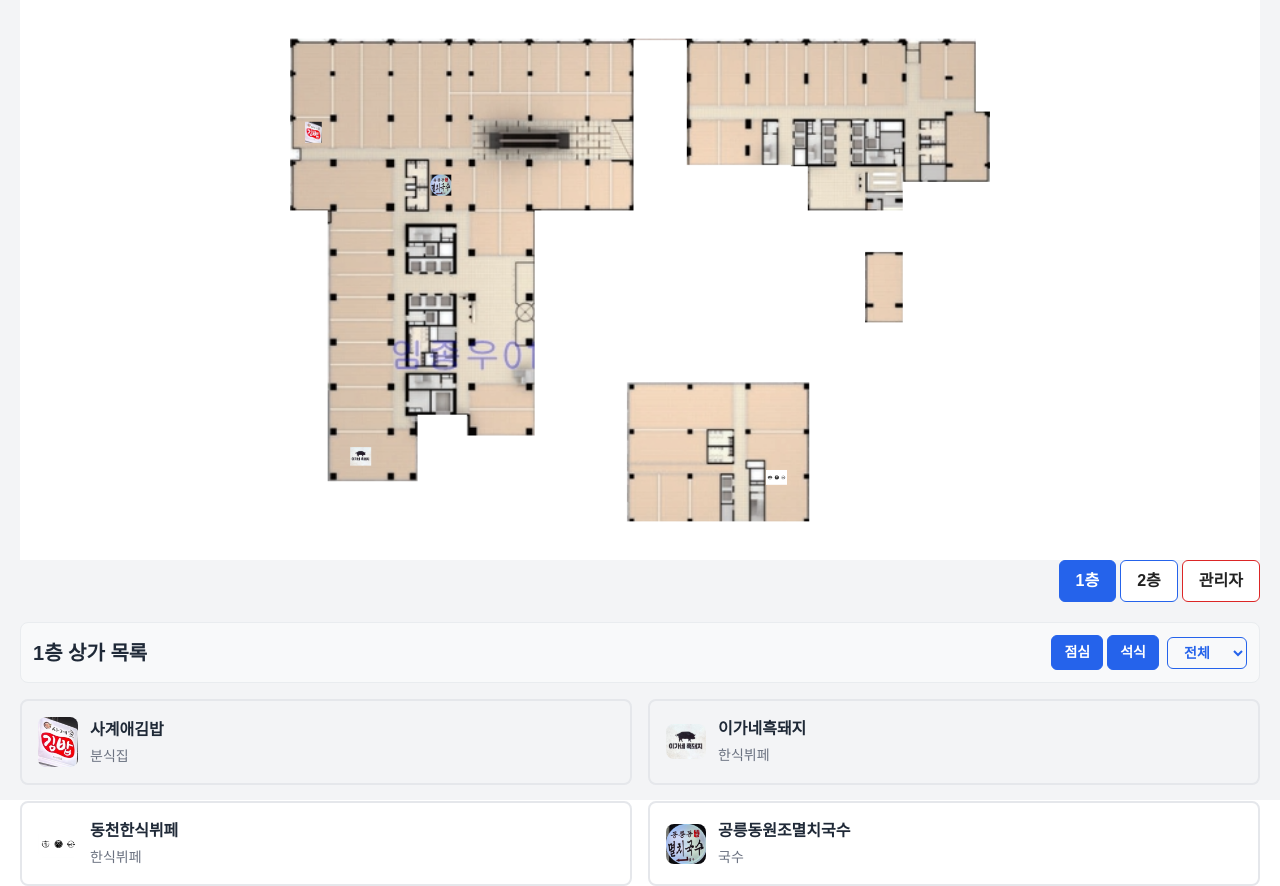
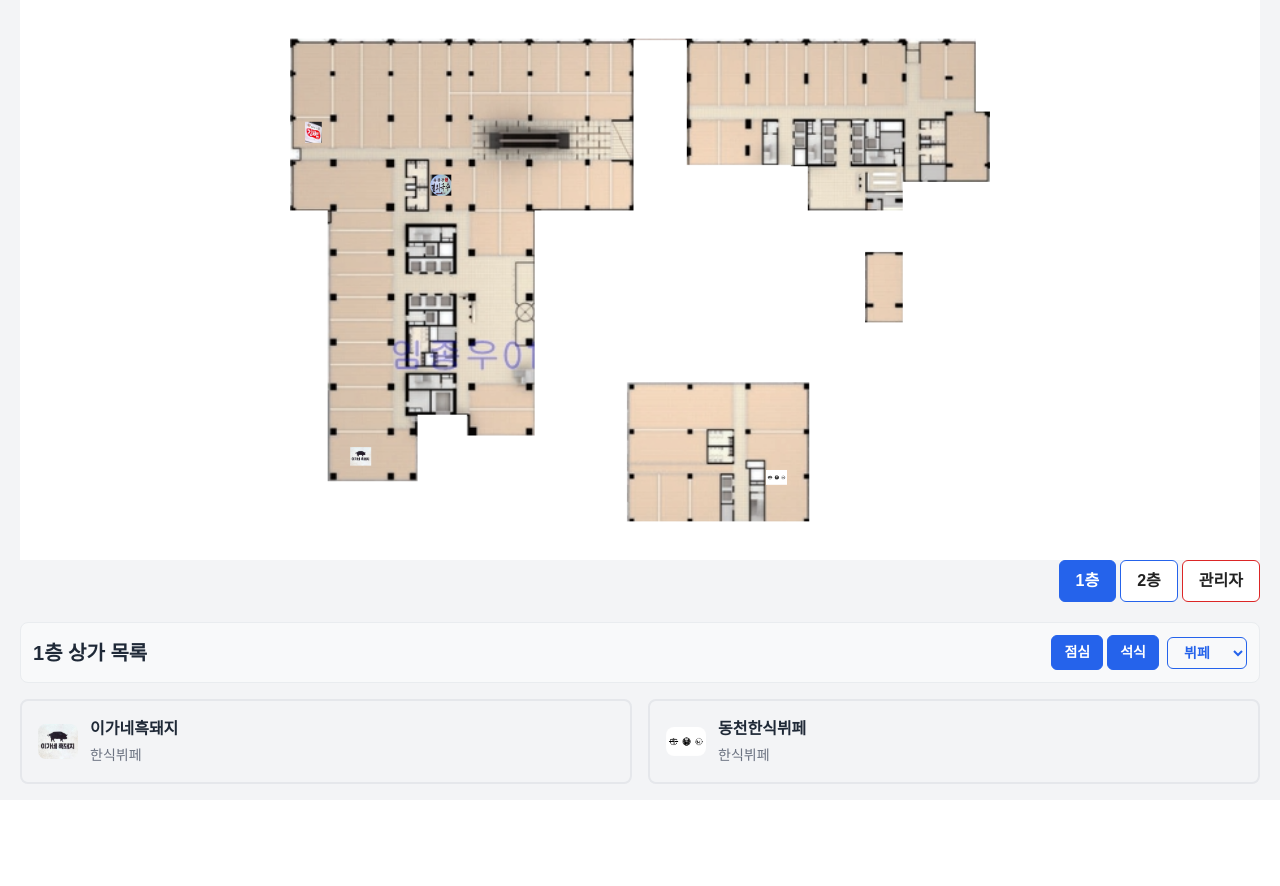
Before and after one commit to ggh0223/food-map, a Next.js app: page / in a window 1280 px wide. After the commit the page ends 800 px from the top, so only its background shows below. Built offline with nearby package versions, Linux system fonts and the light colour scheme.

Commit message:
FloorMap 컴포넌트의 필터 기본값 변경: 음식 타입 필터의 기본값을 "뷔페"로 수정하여 사용자 선택을 보다 명확하게 하였습니다.

```diff
--- a/app/components/FloorMap.tsx
+++ b/app/components/FloorMap.tsx
@@ -28,7 +28,7 @@ export default function FloorMap() {
   const [filters, setFilters] = useState({
     launch: true,
     dinner: true,
-    type: "전체" as "전체" | Shop["type"],
+    type: "뷔페" as Shop["type"] | "전체",
   });
   const [isDrawing, setIsDrawing] = useState(false);
   const [startPoint, setStartPoint] = useState<{ x: number; y: number } | null>(
```
